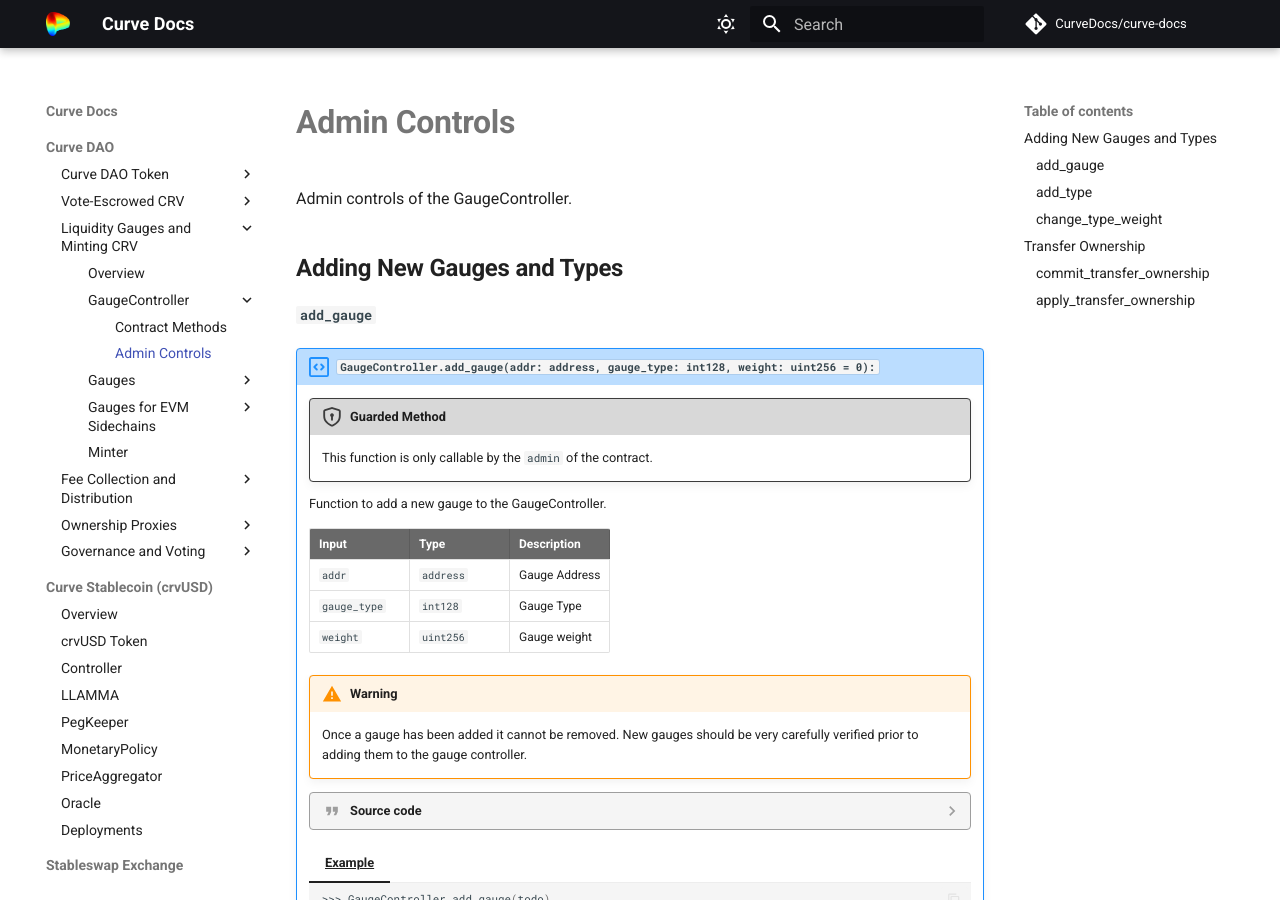
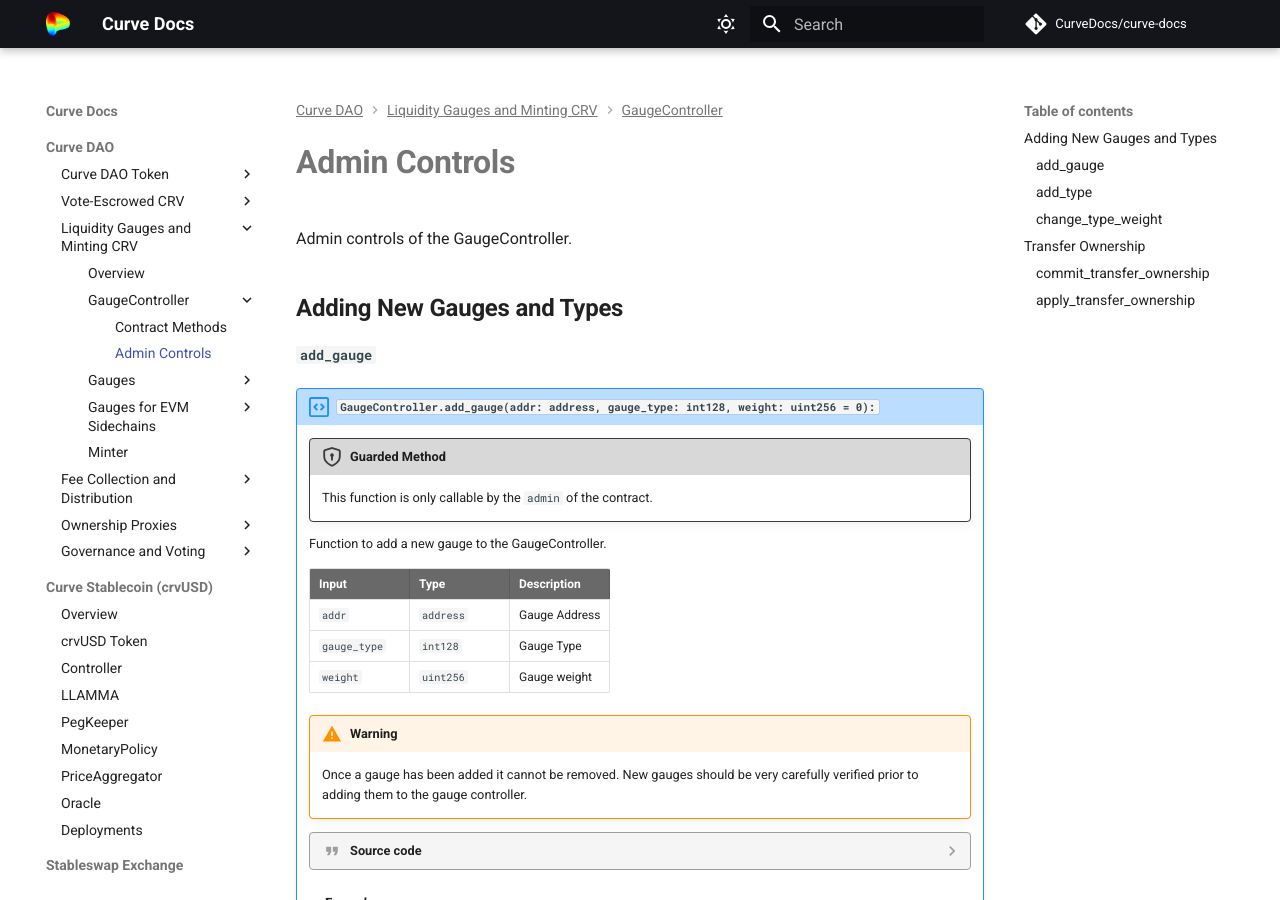
Before and after one commit to CurveDocs/curve-docs, an MkDocs documentation site: the page built from docs/curve_dao/LiquidityGaugesAndMintingCRV/gauge_controller/admin_controls.md, in a window 1280 px wide and 900 px high. Built offline with MkDocs 1.6.1 and Material for MkDocs 9.7.7, drawn with Linux system fonts in a browser that asks for light colours; comment, search, counter and statistics services are not loaded.

Commit message:
nav path and instant prefetch

```diff
--- a/mkdocs.yml
+++ b/mkdocs.yml
@@ -193,7 +193,9 @@
     - content.tabs.link
     - navigation.indexes
     - navigation.instant
+    - navigation.instant.prefetch
     - navigation.sections
+    - navigation.path
     - navigation.top
     - navigation.tracking
     - search.highlight
```
